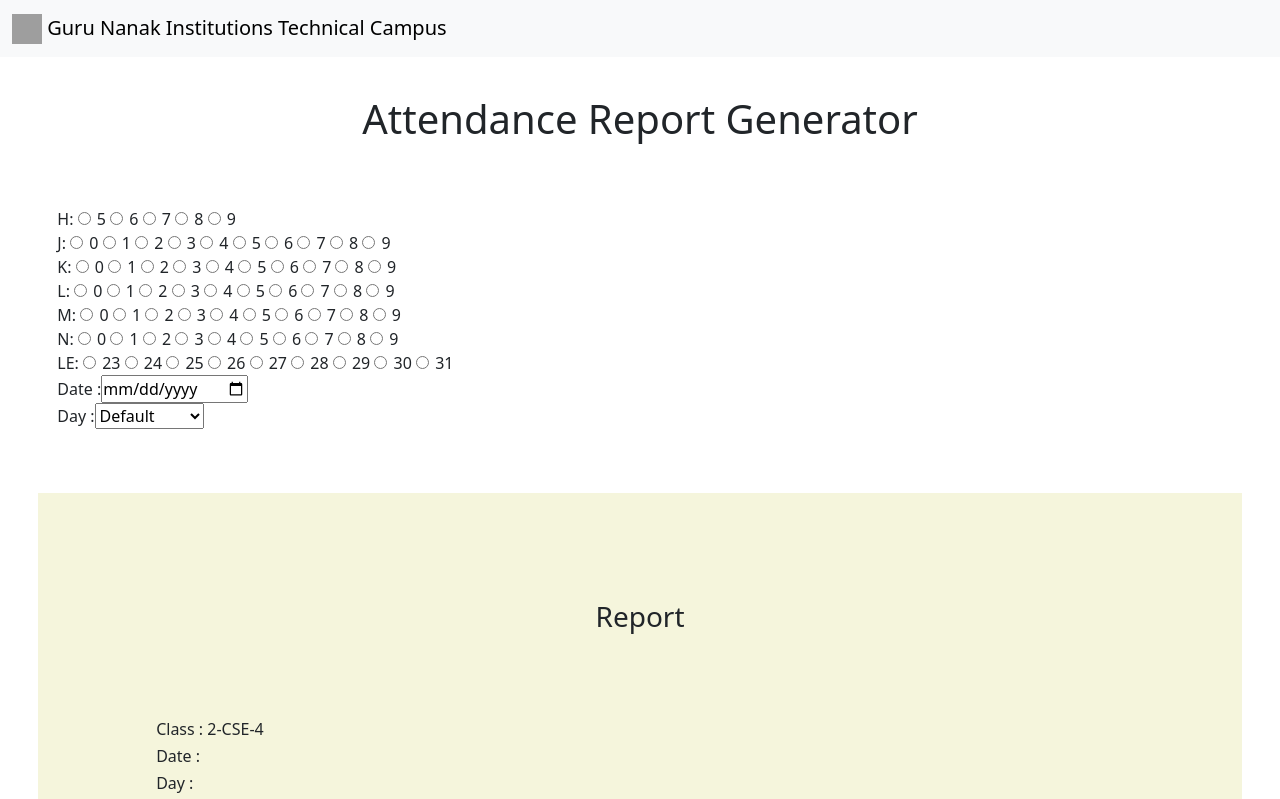
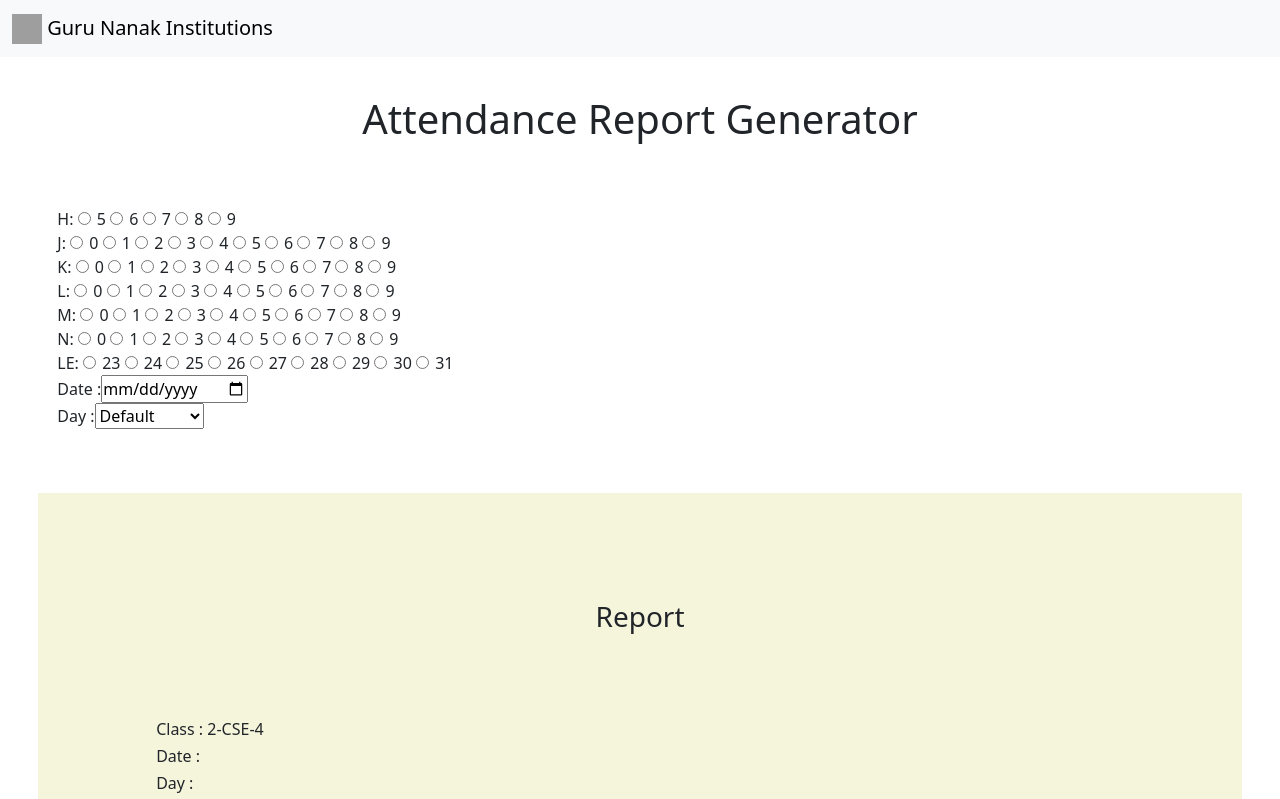
Before and after one commit to udaypunnaa/Attendance-Report-Generator, a plain HTML site: page index.html in a window 1280 px wide. Shown: the top 799 px of the page. Drawn offline with nearby package versions, Linux system fonts and the light colour scheme; grey boxes are pictures that could not be loaded.

Commit message:
final deployment

```diff
--- a/index.css
+++ b/index.css
@@ -2,10 +2,6 @@
     margin: 0;
     padding: 0;
 }
-
-@media screen and (max-width: 767px) {}
-
-@media screen and (max-width: 1080px) {}
 
 form {
     margin-left: 4%;
--- a/index.html
+++ b/index.html
@@ -16,7 +16,7 @@
             <a class="navbar-brand" href="#">
                 <img src="https://media-exp1.licdn.com/dms/image/C4E0BAQHi5y5TAQ1JjA/company-logo_200_200/0?e=2159024400&v=beta&t=PbY9J8g_NysbvOTH8P9e_2-unXOzkW8d_OeI6fvDyZU"
                     alt="Logo" width="30" height="30" class="d-inline-block align-text-top">
-                Guru Nanak Institutions Technical Campus
+                Guru Nanak Institutions
             </a>
         </div>
     </nav>
```
